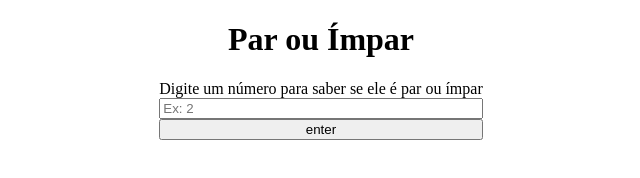
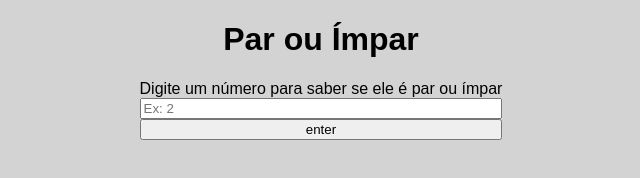
Before and after one commit to BirdMelo/repositorio_compartilhado_teste, a plain HTML site: page index.html in a window 1280 px wide. Shown: the whole page, without its empty margins (319-959 px from the left). Drawn offline with Linux system fonts and the light colour scheme.

Commit message:
Terminando os styles principais

```diff
--- a/style.css
+++ b/style.css
@@ -1,4 +1,8 @@
-h1 {
+body {
+    font-family: Arial, Helvetica, sans-serif;
+    background-color: lightgrey;
+}
+header h1 {
     display: flex;
     justify-content: center;
     align-items: center;
```
